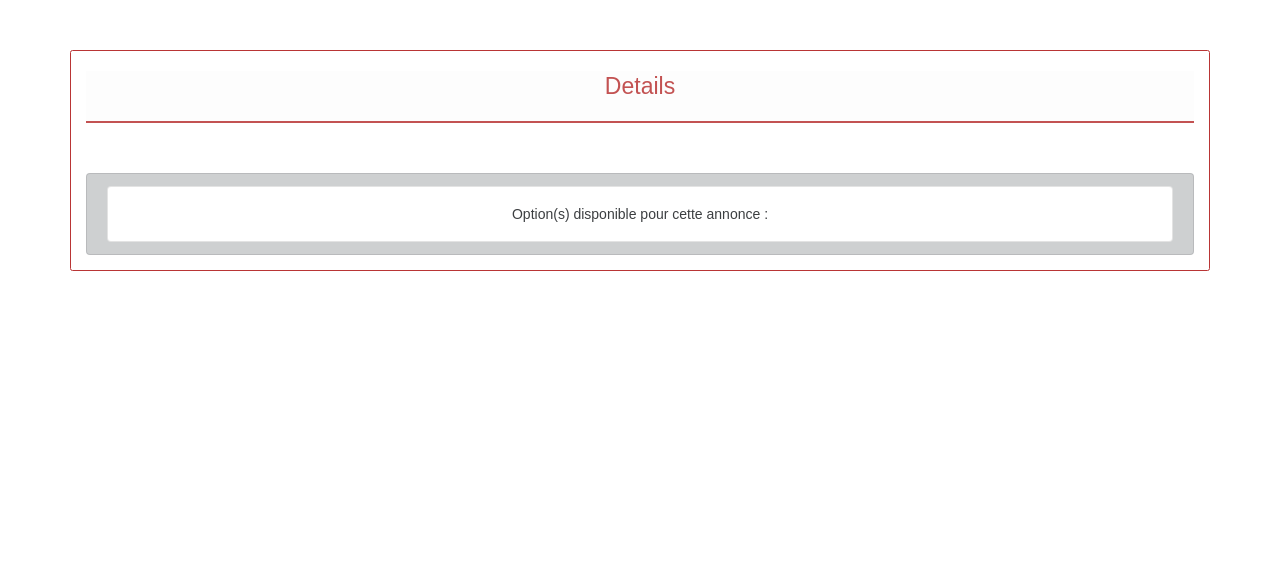
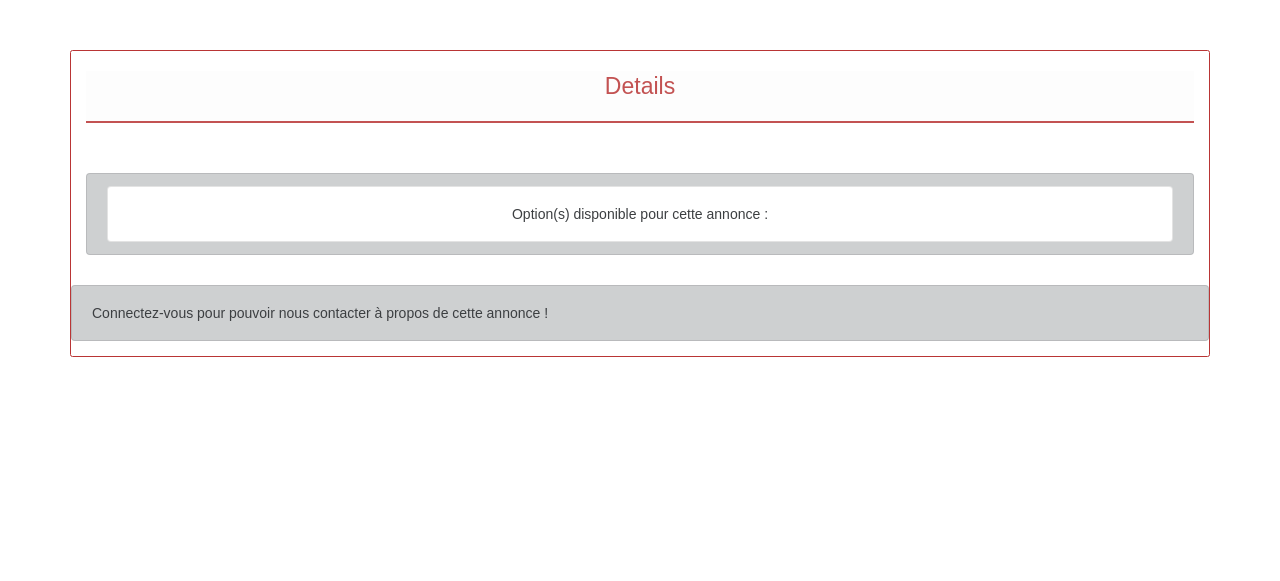
Before and after one commit to AntLrt/WazaaImmoGrp, a CodeIgniter app: the page made by CodeIgniter/application/views/DetailsView.php in a window 1280 px wide. Shown: the top 581 px of the page. Run offline with CodeIgniter, Linux system fonts and the light colour scheme; data that the repository does not hold is empty.

Commit message:
Commit PHP
Maintenant lorsque les annonces sont affichés le prix est precisé si par mois ou total selon le type d'offre(vente=prix total/loca=prix par mois)(changement fait que pour le fichier ventesview qui devrait regrouper toutes les annonces lundi,
Sur la page qui affiche les annonces on voit plus l'id de l'annonce mais sa localisation,
Page détails de l'annonce : si pas connecté en tant qu'internaute message précisant qu'il faut se connecter pour contacter l'entreprise,
Maintenant seul les annonces active sont affichés,
Page tous les commentaires refaite,
Format date changé pour les commentaires (de:Année/Mois/Jour/Heure/Minutes a:Jour/Mois/Année/Heure/Minutes),
+ d'autres détails,

```diff
--- a/CodeIgniter/application/views/DetailsView.php
+++ b/CodeIgniter/application/views/DetailsView.php
@@ -21,14 +21,18 @@
                 $NomPhoto = $row->pho_nom;
                 echo "<img src= " . base_url() . "assets/images/" . $NomPhoto . ".jpg width='700' height='400'>";
 
-                echo "<ul class='list-group list-group-flush col-7' id='adlist'>
-                        <li class='list-group-item list-group-item-action'>" .$row->an_id."</li>";
-                echo   "<li class='list-group-item list-group-item-action'>".$row->an_prix."</li>";
-                echo   "<li class='list-group-item list-group-item-action'>".$row->an_ref."</li>";
-                echo   "<li class='list-group-item list-group-item-action'>".$row->an_offre."</li>";
-                echo   "<li class='list-group-item list-group-item-action'>".$row->bi_type."</li>";
-                echo   "<li class='list-group-item list-group-item-action'>".$row->bi_local."</li>";
-                echo   "<li class='list-group-item list-group-item-action'>".$row->an_titre."</li>
+                echo "<ul class='list-group list-group-flush col-7' id='adlist'>";
+                echo   "<li class='list-group-item list-group-item-action'> Réference de l'annonce : ".$row->an_ref."</li>";
+
+                if($row->an_offre == 'A'){$type = '';}else if($row->an_offre == 'L') {$type = ' par mois';}else if($row->an_offre == 'V'){$type = '';};
+                echo   "<li class='list-group-item list-group-item-action'> Prix : ".$row->an_prix."€".$type."</li>";
+
+                if($row->an_offre == 'A'){$typeo = 'Viager';}else if($row->an_offre == 'L') {$typeo = 'Location';}else if($row->an_offre == 'V'){$typeo = 'Vente';};
+                echo   "<li class='list-group-item list-group-item-action'> Type d'offre : ".$typeo."</li>";
+
+                echo   "<li class='list-group-item list-group-item-action'> Type de bien : ".$row->bi_type."</li>";
+                echo   "<li class='list-group-item list-group-item-action'> Ville : ".$row->bi_local."</li>";
+                echo   "<li class='list-group-item list-group-item-action'> Description du bien : <br>".$row->bi_description."</li>
                     </ul>";
 
             }
@@ -43,7 +47,7 @@
             if ($AucuneOptions == false) {echo "<li class='list-group-item'>Option(s) disponible pour cette annonce :</li>";} else {echo "Pas d'options disponbile pour cette annonce";}
             foreach ($Options as $row) {
 
-                echo "<br><p>" . $row->opt_libelle . ", </p>";
+                echo "<br><p>" . $row->opt_libelle . " </p>";
 
             }
             ?>
@@ -101,6 +105,16 @@
     </form>
 </div>
 
+<?php else: ?>
+<div class="row" id="adoption">
+        <div class="list-group-item list-group-item-dark col-12">
+            <?php
+            echo "Connectez-vous pour pouvoir nous contacter à propos de cette annonce !";
+            ?>
+        </div>
+    </div>
+
+
 <?php endif; ?>
 
 <script src="https://code.jquery.com/jquery-3.4.1.slim.min.js" integrity="sha384-J6qa4849blE2+poT4WnyKhv5vZF5SrPo0iEjwBvKU7imGFAV0wwj1yYfoRSJoZ+n" crossorigin="anonymous"></script>
```
Also changed, not shown: CodeIgniter/application/models/AnnonceModel.php (+6 -2 lines), CodeIgniter/application/views/PageAccueilView.php (+13 -15 lines), CodeIgniter/application/views/VentesView.php (+6 -6 lines).
